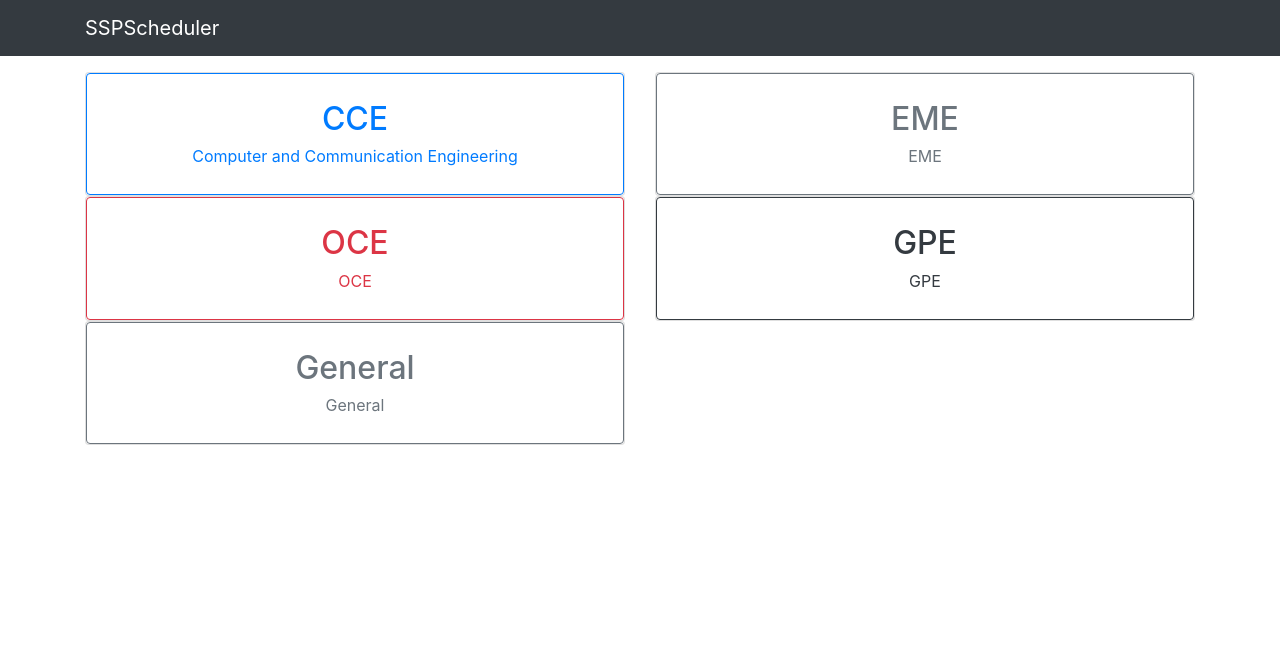
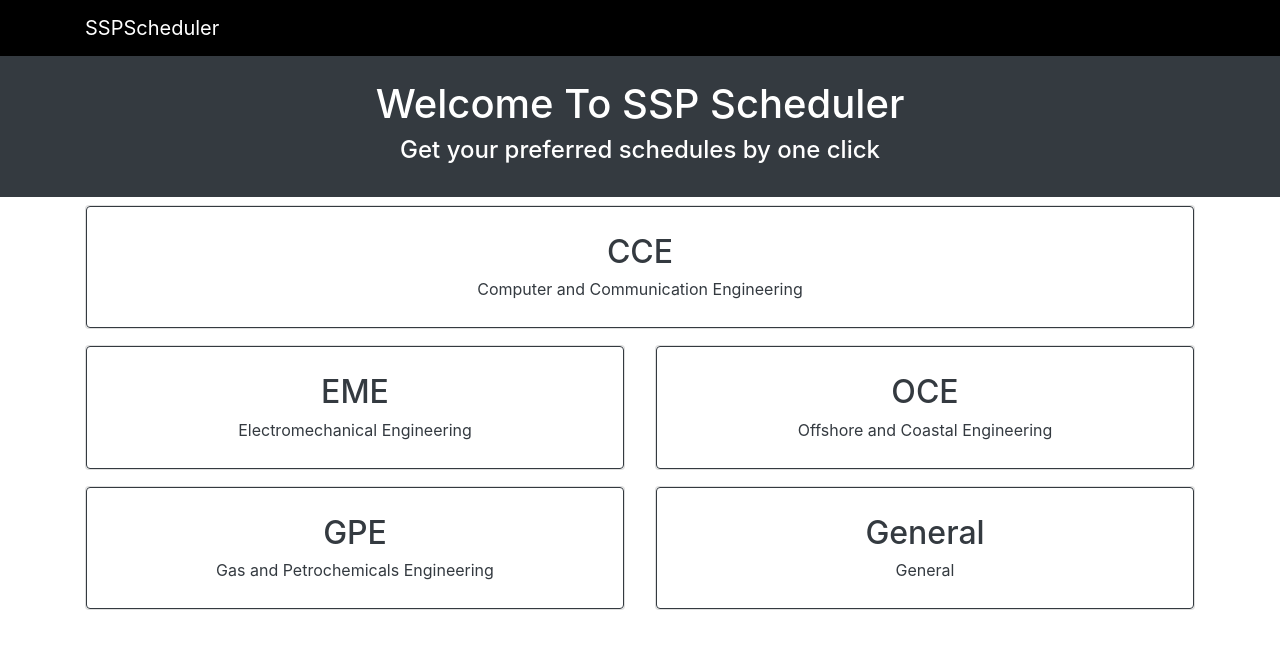
Before and after one commit to ahmedfawzy98/SSP-Scheduler-WebApp, a Django app: page / in a window 1280 px wide. Shown: the top 649 px of the page. Run offline with Django 3.2, Linux system fonts and the light colour scheme; some libraries are stand-ins or nearby versions.

```diff
--- a/scheduler/views.py
+++ b/scheduler/views.py
@@ -13,6 +13,8 @@ courses = []
 
 
 def select_courses(request):
+    if request.method == 'POST':
+        input_file.department = request.POST.get('department')
     courses.clear()
     input_file.term_numbers.clear()
     database = Input()
@@ -125,9 +127,9 @@ def index(request):
 def select_department(request):
     if request.method == 'GET':
         return render(request, 'department.html')
-    else:
-        input_file.department = request.POST.get('department')
-        return select_courses(request)
+    # else:
+    #     input_file.department = request.POST.get('department')
+    #     return select_courses(request)
 
 
 def clean_priority(coursesf):
--- a/static/department.css
+++ b/static/department.css
@@ -3,3 +3,8 @@ padding: 0;
 border: none;
 white-space: normal;
  }
+
+.bg-black{
+ background:#000;
+ color:#fff;
+}
--- a/templates/department.html
+++ b/templates/department.html
@@ -1,33 +1,38 @@
 <!doctype html>
+{% load staticfiles %}
 <html lang="en">
 <head>
     <meta charset="UTF-8">
     <meta name="viewport"
           content="width=device-width, user-scalable=no, initial-scale=1.0, maximum-scale=1.0, minimum-scale=1.0">
     <meta http-equiv="X-UA-Compatible" content="ie=edge">
-    <link href="https://stackpath.bootstrapcdn.com/bootstrap/4.3.1/css/bootstrap.min.css" rel="stylesheet" integrity="sha384-ggOyR0iXCbMQv3Xipma34MD+dH/1fQ784/j6cY/iJTQUOhcWr7x9JvoRxT2MZw1T" crossorigin="anonymous">
-    <title>SSPScheduler</title>
+    <link rel="stylesheet" href="{% static "bootstrap.css" %}">
+    <link rel="stylesheet" href="{% static "department.css" %}">
+    <title>SSP Scheduler</title>
 </head>
 <body>
-{#<form action="" method="post" >#}
-{#    {% csrf_token %}#}
-{#    <input type="submit" value='Set Department Variable' name="setter_button">#}
-{#</form>#}
-
-<nav class="navbar navbar-expand-md navbar-dark bg-dark mb-3">
+<nav class="navbar navbar-expand-md navbar-dark bg-black">
     <div class="container">
-        <a href="" class="navbar-brand">SSPScheduler</a>
+        <a href="/" class="navbar-brand">SSPScheduler</a>
     </div>
 </nav>
 
+
+<section id="welcome_section" class="bg-dark text-white text-center p-4 mb-2">
+    <div class="container">
+        <h1>Welcome To SSP Scheduler</h1>
+        <h4>Get your preferred schedules by one click</h4>
+    </div>
+</section>
+
 {#cards section#}
 <div class="container">
-    <div class="row">
-        <div class="col-md-6">
-            <form method="post">
+    <div class="row mb-3">
+        <div class="col-md-12">
+            <form method="post" action="courses/">
                 {% csrf_token %}
                 <div class="card">
-                    <button class="btn btn-outline-primary text-center" type="submit" name="department" value="CCE">
+                    <button class="btn btn-outline-dark text-center" type="submit" name="department" value="CCE">
                         <div class="card-body">
                             <h2 class="card-title">CCE</h2>
                             <p class="card-subtitle">Computer and Communication Engineering</p>
@@ -36,50 +41,54 @@
                 </div>
             </form>
         </div>
+    </div>
+    <div class="row mb-3">
         <div class="col-md-6">
-            <form method="post">
+            <form method="post" action="courses/">
                 {% csrf_token %}
                 <div class="card">
-                    <button class="btn btn-outline-secondary text-center" type="submit" name="department" value="EME">
+                    <button class="btn btn-outline-dark text-center" type="submit" name="department" value="EME">
                         <div class="card-body">
                             <h2 class="card-title">EME</h2>
-                            <p class="card-subtitle">EME</p>
+                            <p class="card-subtitle">Electromechanical Engineering</p>
                         </div>
                     </button>
                 </div>
             </form>
         </div>
         <div class="col-md-6">
-            <form method="post">
+            <form method="post" action="courses/">
                 {% csrf_token %}
                 <div class="card">
-                    <button class="btn btn-outline-danger text-center" type="submit" name="department" value="OCE">
+                    <button class="btn btn-outline-dark text-center" type="submit" name="department" value="OCE">
                         <div class="card-body">
                             <h2 class="card-title">OCE</h2>
-                            <p class="card-subtitle">OCE</p>
+                            <p class="card-subtitle">Offshore and Coastal Engineering</p>
+                        </div>
+                    </button>
+                </div>
+            </form>
+        </div>
+    </div>
+    <div class="row mb-3">
+        <div class="col-md-6">
+            <form method="post" action="courses/">
+                {% csrf_token %}
+                <div class="card">
+                    <button class="btn btn-outline-dark text-center" type="submit" name="department" value="GPE">
+                        <div class="card-body">
+                            <h2 class="card-title">GPE</h2>
+                            <p class="card-subtitle">Gas and Petrochemicals Engineering</p>
                         </div>
                     </button>
                 </div>
             </form>
         </div>
         <div class="col-md-6">
-            <form method="post">
+            <form method="post" action="courses/">
                 {% csrf_token %}
                 <div class="card">
-                    <button class="btn btn-outline-dark text-center" type="submit" name="department" value="GPE">
-                        <div class="card-body">
-                            <h2 class="card-title">GPE</h2>
-                            <p class="card-subtitle">GPE</p>
-                        </div>
-                    </button>
-                </div>
-            </form>
-        </div>
-        <div class="col-md-6">
-            <form method="post">
-                {% csrf_token %}
-                <div class="card">
-                    <button class="btn btn-outline-secondary text-center" type="submit" name="department" value="General">
+                    <button class="btn btn-outline-dark text-center" type="submit" name="department" value="General">
                         <div class="card-body">
                             <h2 class="card-title">General</h2>
                             <p class="card-subtitle">General</p>
@@ -88,8 +97,6 @@
                 </div>
             </form>
         </div>
-
-
     </div>
 </div>
 
```
Also changed, not shown: static/schedule.css (+7 -3 lines), templates/index.html (+14 -0 lines), templates/schedule.html (+27 -10 lines).
